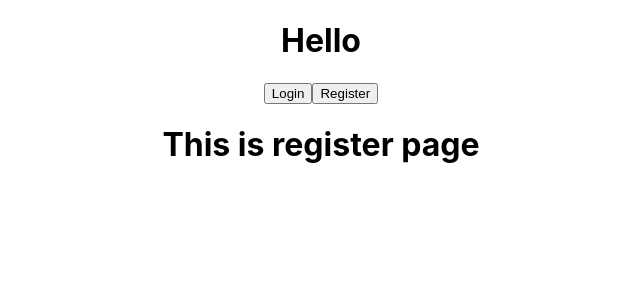
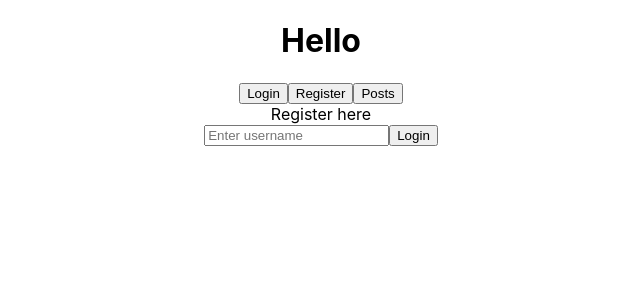
Before and after one commit to zlatililova/social-media, a React (Create React App) app: page / in a window 1280 px wide. Both pictures are taken after a click on the button "Register". Shown: the top 300 px of the page, without its empty margins (319-959 px from the left). Built offline with nearby package versions, Linux system fonts and the light colour scheme.

Commit message:
Successful login, register and getposts

```diff
--- a/src/components/login_page/login_page.jsx
+++ b/src/components/login_page/login_page.jsx
@@ -1,3 +1,5 @@
+import { GetAllPosts } from "../posts_page/posts_page";
+
 export function Login() {
     const sumbitTheForm = (event) => {
         event.preventDefault();
@@ -20,14 +22,10 @@ export function Login() {
                 if (!response.ok) {
                     throw new Error("Network response was not ok");
                 }
-                const contentType = response.headers.get("content-type");
-                if (contentType && contentType.indexOf("application/json") !== -1) {
-                    return response.json();
-                } else {
-                    console.log(JSON.parse(JSON.stringify(response)));
+                else {
+                    <GetAllPosts />
                 }
             })
-            .then(data => console.log(data))
             .catch(error => console.error(error));
     }
 
--- a/src/components/nav_component.jsx
+++ b/src/components/nav_component.jsx
@@ -1,11 +1,11 @@
 import { Login } from "./login_page/login_page";
+import { GetAllPosts } from "./posts_page/posts_page";
 import { Register } from "./register_page/register_page";
 import { useState } from "react";
 
 export function NavComponent() {
 
     let [page, setPage] = useState("");
-
 
     return (
         <div>
@@ -22,12 +22,19 @@ export function NavComponent() {
             >
                 Register
             </button>
+            <button
+                onClick={() => {
+                    setPage("posts")
+                }}
+            >
+                Posts
+            </button>
             <div>
                 {
                     {
                         'login': <Login />,
-                        'register': <Register />
-
+                        'register': <Register />,
+                        'posts': <GetAllPosts />
                     }[page]
                 }
 
--- /dev/null
+++ b/src/components/post_card/post_card.jsx
@@ -0,0 +1,10 @@
+export function PostCard({ content, likes, userName }) {
+
+    return (
+        <div >
+            <h3>{userName}</h3>
+            <h1>{content}</h1>
+            <small>{likes}</small>
+        </div>
+    )
+}
--- /dev/null
+++ b/src/components/posts_page/posts_page.jsx
@@ -0,0 +1,53 @@
+import { PostCard } from "../post_card/post_card";
+import { useEffect, useState } from "react";
+
+
+export function GetAllPosts() {
+
+    let [posts, addPost] = useState([]);
+
+    useEffect(() => {
+        fetch('http://localhost:3000/posts', {
+            method: 'GET',
+            headers: {
+                Accept: "application/json",
+                'Content-Type': "application/json",
+                "Access-Control-Allow-Credentials": true,
+                "Access-Control-Allow-Origin": "*"
+            },
+            credentials: "include",
+        })
+            .then(response => {
+                if (!response.ok) {
+                    throw new Error("Network response was not ok");
+                }
+                else {
+                    return response.json();
+                }
+            })
+            .then(
+                (data) => {
+                    // console.log(data);
+                    addPost(data)
+                }
+            )
+            .catch(error => console.error(error));
+    }, []);
+
+
+    return (
+        <div>
+            <label> Posts </label>
+            <div>
+                {posts.map(post => (
+                    <PostCard
+                        key={post.id}
+                        content={post.content}
+                        userName={post.userName}
+                        likes={post.likes}
+                    />
+                ))}
+            </div>
+        </div>
+    );
+}
--- a/src/components/register_page/register_page.jsx
+++ b/src/components/register_page/register_page.jsx
@@ -1,7 +1,41 @@
 export function Register() {
+    const sumbitTheForm = (event) => {
+        event.preventDefault();
+        const form = event.target;
+        const name = form.name;
+        const body = { name: name.value };
+
+        fetch('http://localhost:3000/register', {
+            method: 'POST',
+            headers: {
+                Accept: "application/json",
+                'Content-Type': "application/json",
+                "Access-Control-Allow-Credentials": true,
+                "Access-Control-Allow-Origin": "*"
+            },
+            body: JSON.stringify(body),
+            credentials: "include",
+        })
+            .then(response => {
+                if (!response.ok) {
+                    throw new Error("Network response was not ok");
+                } else {
+                    console.log("Success registration");
+                }
+            })
+            .catch(error => console.error(error));
+    }
+
+
     return (
         <div>
-            <h1>This is register page</h1>
+            <label> Register here </label>
+            <form onSubmit={sumbitTheForm}>
+                <div>
+                    <input type="text" name="name" placeholder="Enter username" />
+                    <button type="submit">Login</button>
+                </div>
+            </form>
         </div>
-    )
+    );
 }
```
